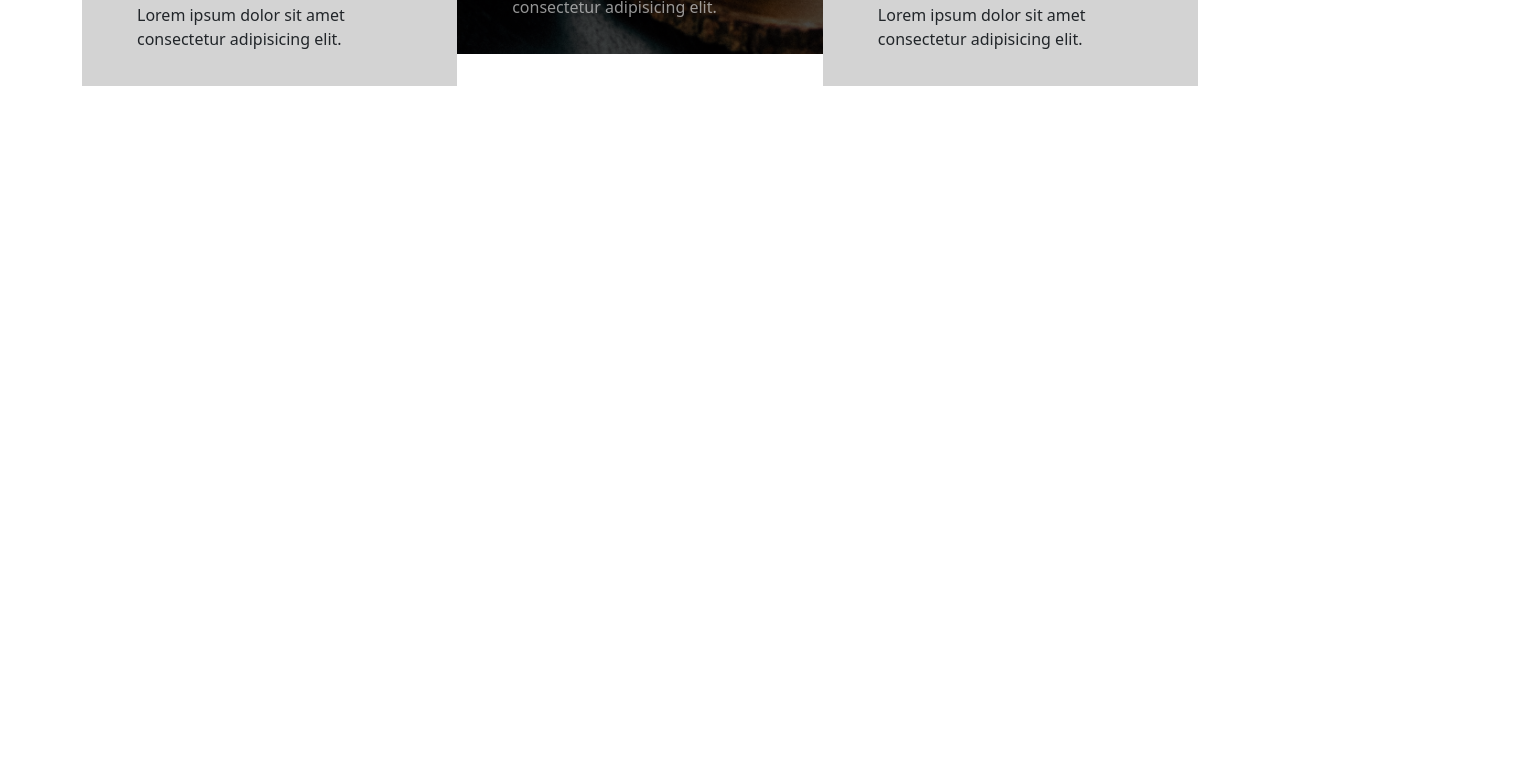
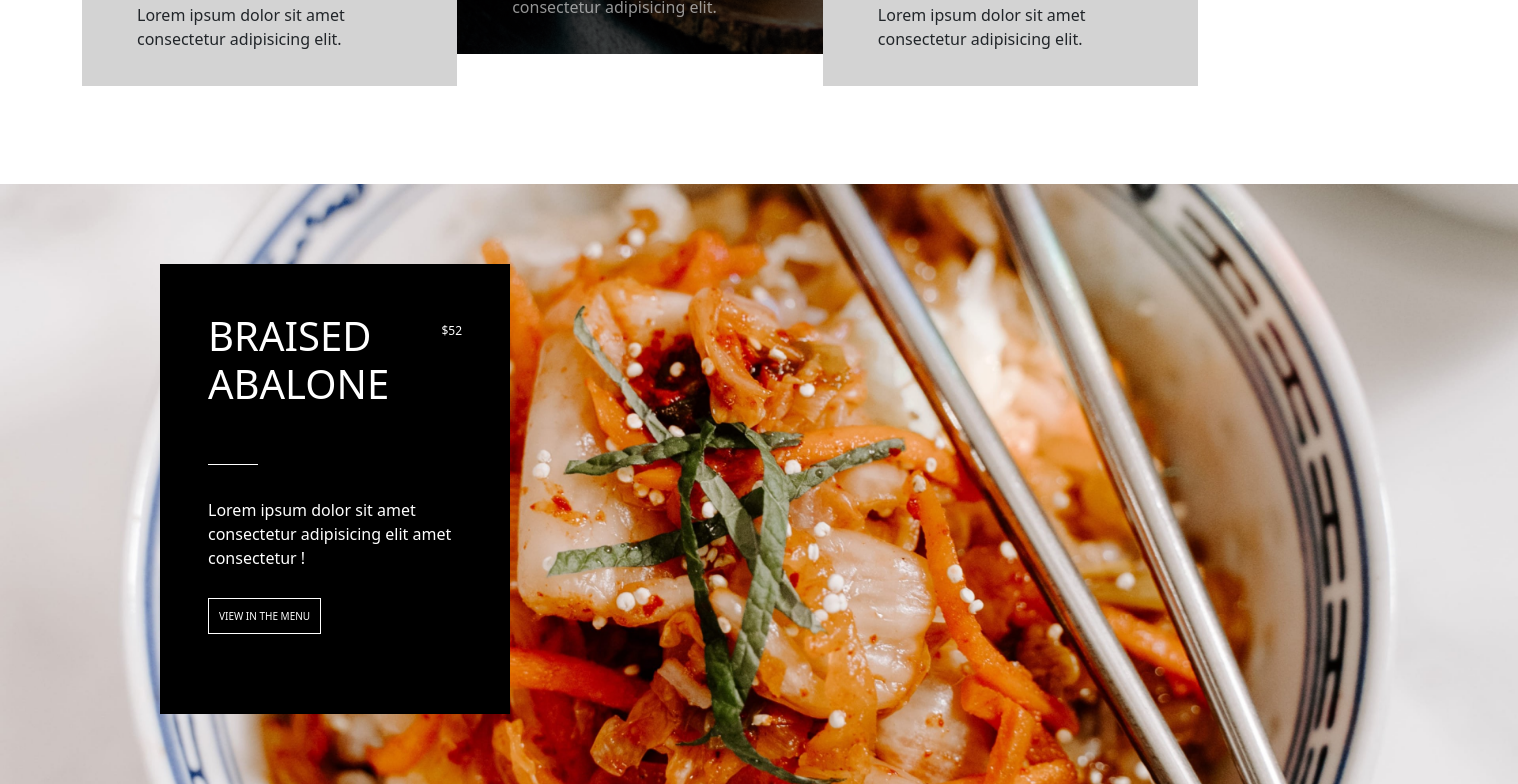
Before and after one commit to Emanuele117/proj-html-vuejs, a Vue app: page / in a window 1280 px wide. Shown: the part 6850-7634 px from the top of the page, 1518 px wide, since content can reach past the window. Before the commit the page ends 6954 px from the top, so only its background shows below. Built offline with nearby package versions, Linux system fonts and the light colour scheme.

Commit message:
Sezione9 completata

```diff
--- /dev/null
+++ b/src/components/Sezione9.vue
@@ -0,0 +1,77 @@
+<template>
+  <div class="contenitore">
+    <div class="contenitore-immagine">
+      <img src="../assets/hero42x.jpg" alt="" class="img-piatto-sushi" />
+      <div class="black">
+        <div class="contenitore-title d-flex justify-content-between">
+          <h1>BRAISED ABALONE</h1>
+          <p class="p-prezzo">$52</p>
+        </div>
+        <div class="contenitore-linea">
+          <span class="linea"></span>
+        </div>
+        <p class="p">
+          Lorem ipsum dolor sit amet consectetur adipisicing elit amet
+          consectetur !
+        </p>
+        <span class="bottone">VIEW IN THE MENU</span>
+      </div>
+    </div>
+  </div>
+</template>
+
+<script>
+export default {};
+</script>
+
+<style lang="scss">
+.contenitore-immagine {
+  width: 1518px;
+  height: 600px;
+  position: relative;
+  margin-top: 5rem;
+  .img-piatto-sushi {
+    height: 100%;
+    width: 100%;
+    object-fit: cover;
+  }
+}
+.black {
+  height: 450px;
+  width: 350px;
+  background-color: black;
+  position: absolute;
+  top: 0;
+  margin: 5rem;
+  margin-left: 10rem;
+  padding: 3rem;
+  .contenitore-title {
+    color: white;
+    .p-prezzo {
+      font-size: 12px;
+      margin-top: 10px;
+    }
+  }
+  .contenitore-linea {
+    height: 50px;
+    margin-top: 2rem;
+    display: flex;
+    .linea {
+      width: 50px;
+      height: 1px;
+      background-color: white;
+      margin-top: 1rem;
+    }
+  }
+  .p {
+    color: white;
+    margin-bottom: 2rem;
+  }
+  .bottone {
+    padding: 10px;
+    color: white;
+    font-size: 10px;
+    border: 1px solid white;
+  }
+}
+</style>
--- a/src/components/SiteMain.vue
+++ b/src/components/SiteMain.vue
@@ -14,6 +14,7 @@
     <Sezione6 />
     <Sezione7 />
     <Sezione8 />
+    <Sezione9 />
   </div>
 </template>
 
@@ -26,6 +27,7 @@ import Sezione5 from "./Sezione5.vue";
 import Sezione6 from "./Sezione6.vue";
 import Sezione7 from "./Sezione7.vue";
 import Sezione8 from "./Sezione8.vue";
+import Sezione9 from "./Sezione9.vue";
 export default {
   components: {
     Sezione1,
@@ -36,6 +38,7 @@ export default {
     Sezione6,
     Sezione7,
     Sezione8,
+    Sezione9,
   },
 };
 </script>
```
